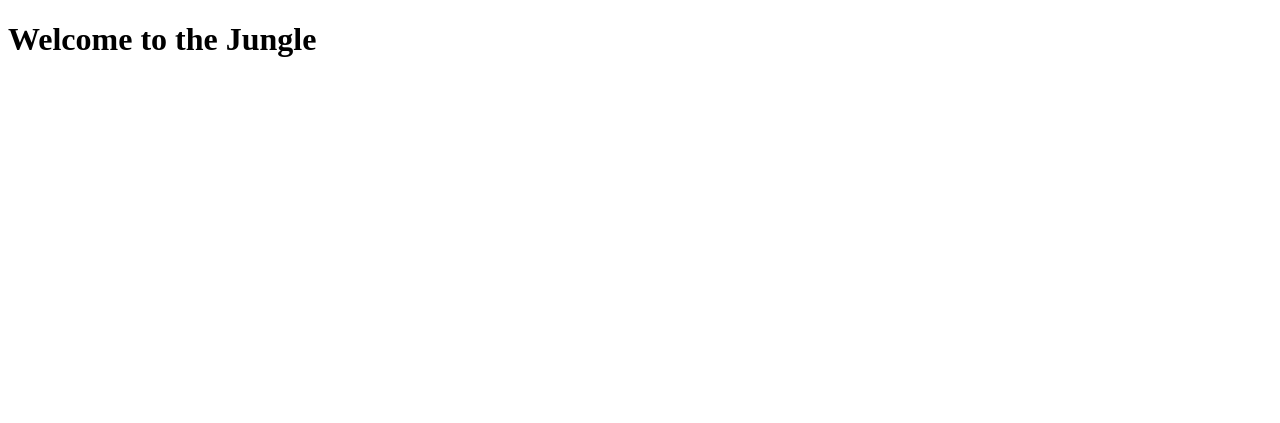
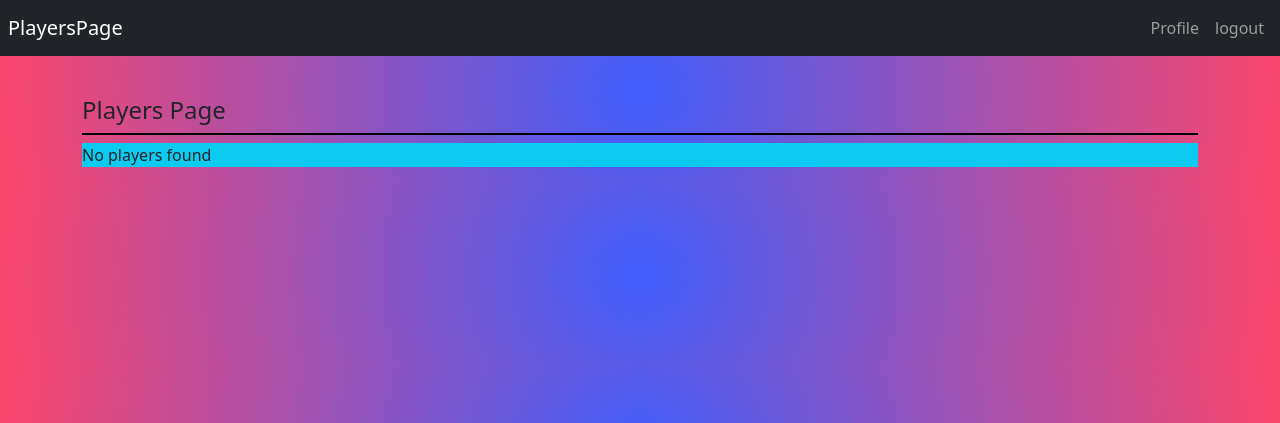
Before and after one commit to Matt-Mattoon/playerspage, a Flask app: template flask_app/templates/log.html in a window 1280 px wide. Shown: the top 423 px of the page. Run offline with Flask 3, Linux system fonts and the light colour scheme; the template is opened without the code that fills it, so the values that code supplies are empty; the visitor is signed in with stand-in values (Sample User, id 1).

Commit message:
added code to log.html

```diff
--- a/flask_app/controllers/controllers_cpers.py
+++ b/flask_app/controllers/controllers_cpers.py
@@ -56,7 +56,7 @@ def show_log(player_id):
         return render_template('loginreg.html')
     data = {'attribute_id' : player_id}
     log = Log.get_log(data)
-    return render_template('showcplr.html', log = log)
+    return render_template('log.html', log = log)
 
 # Edit player - get form
 @app.route('/playerspage/edit/<int:id>')
--- a/flask_app/templates/log.html
+++ b/flask_app/templates/log.html
@@ -3,9 +3,49 @@
 <head>
     <meta charset="UTF-8">
     <meta name="viewport" content="width=device-width, initial-scale=1.0">
-    <title>Document</title>
+    <link rel="stylesheet" href="https://cdn.jsdelivr.net/npm/bootstrap@5.3.3/dist/css/bootstrap.min.css"><!-- bootstrap css -->
+    <link rel="stylesheet" type="text/css" href="{{ url_for('static', filename='/css/loginreg.css') }}">
+    <title>PlayersPage - Log</title>
 </head>
 <body>
-    <h1>Welcome to the Jungle</h1>
+    <nav class="navbar navbar-expand-md bg-dark navbar-dark fixed-top p-2">
+        <a href="/" class="navbar-brand mb-0 h1">PlayersPage</a>
+        <div class="collapse navbar-collapse" id="nav_collapse">
+            <div class="navbar-nav ms-auto">
+                <a href="/playerspage/{{session['user_id']}}" class="nav-link">Profile</a>
+                <a href="/logout" class="nav-link">logout</a>
+            </div>
+        </div>
+        <button class="navbar-toggler" type="button" data-bs-toggle="collapse" data-bs-target="#nav_collapse" aria-controls="nav_collapse" aria-expanded="false" aria-label="Toggle navigation">
+            <span class="navbar-toggler-icon"></span>
+        </button>
+    </nav>
+    <style>
+        /* body {
+            background-image: url('/static/img/field.png');
+            background-size: cover;
+            height: 100vh;
+            background-position: center; Adjust as needed
+        } */
+        li:hover {
+            background-color: lightgray; /* Change the background color on hover */
+            border: 1px solid black; /* Add a border on hover */
+            /* Add any other styles you want to apply on hover */
+        }
+    </style>
+    <div class="container pt-5">
+        <!-- Delete successful message after delete player route? I couldnt get flash to work. Ideas? -->
+        <h4 class="mt-5 mb-2 pb-2 border-bottom border-black border-2">Players Page</h4>
+        <ul class="list-group list-group-flush">
+                {% if players %}
+                    {% for player in players %}
+                        <li class="list-group-item"><a href="/playerspage/{{player.user_id}}">{{player.name}}</a> {{player.school}}</li>
+                    {% endfor %}
+                {% else %}
+                    <p class="bg-info">No players found</p>
+                {% endif %}
+        </ul>
+    </div>
+    <script src="https://cdn.jsdelivr.net/npm/bootstrap@5.3.3/dist/js/bootstrap.bundle.min.js" integrity="sha384-YvpcrYf0tY3lHB60NNkmXc5s9fDVZLESaAA55NDzOxhy9GkcIdslK1eN7N6jIeHz" crossorigin="anonymous"></script>
 </body>
 </html>
```
